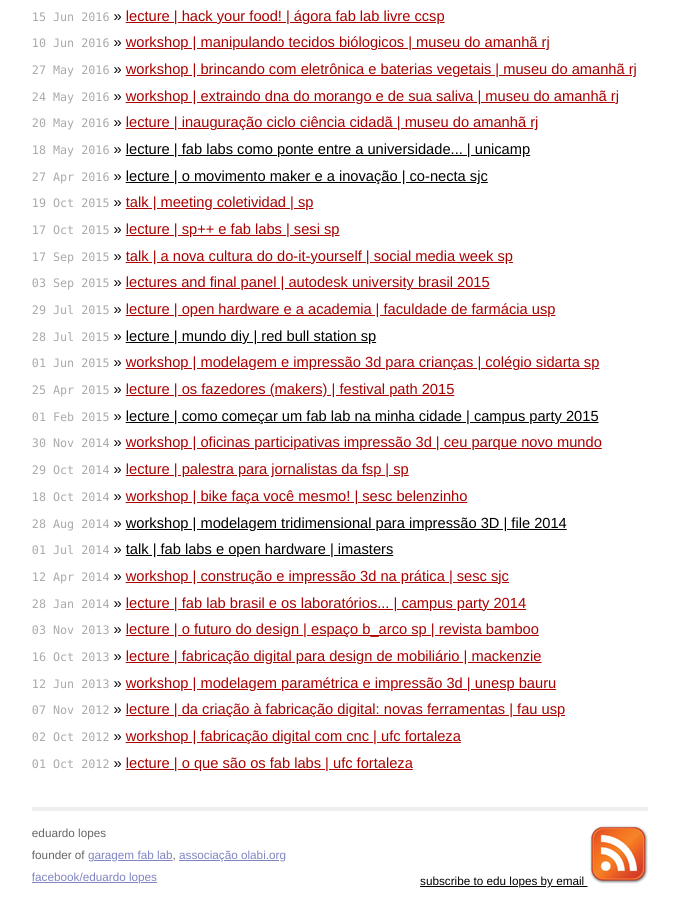
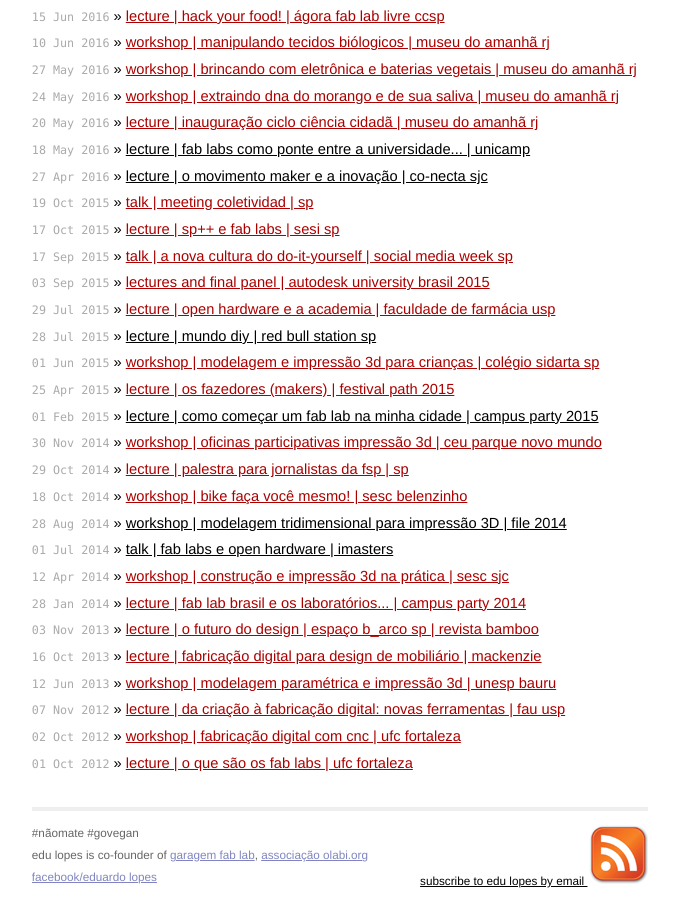
Before and after one commit to mojombo/mojombo.github.io, a Jekyll site: the page built from index.html, in a window 1280 px wide and 900 px high, scrolled down 1678 px. Shown: the whole window, without its empty margins (300-979 px from the left). Built offline with Jekyll 4.4.1, drawn with Linux system fonts in a browser that asks for light colours.

Commit message:
Update default.html

```diff
--- a/_layouts/default.html
+++ b/_layouts/default.html
@@ -36,9 +36,9 @@
   <div class="footer">
     <div class="contact">
       <p>
-        eduardo lopes
+        #nãomate #govegan
         <br />
-        founder of
+        edu lopes is co-founder of
           <a href="http://garagemfablab.com.br/">garagem fab lab</a>,
           <a href="https://olabi.co/">associação olabi.org</a>
           <br />
```
